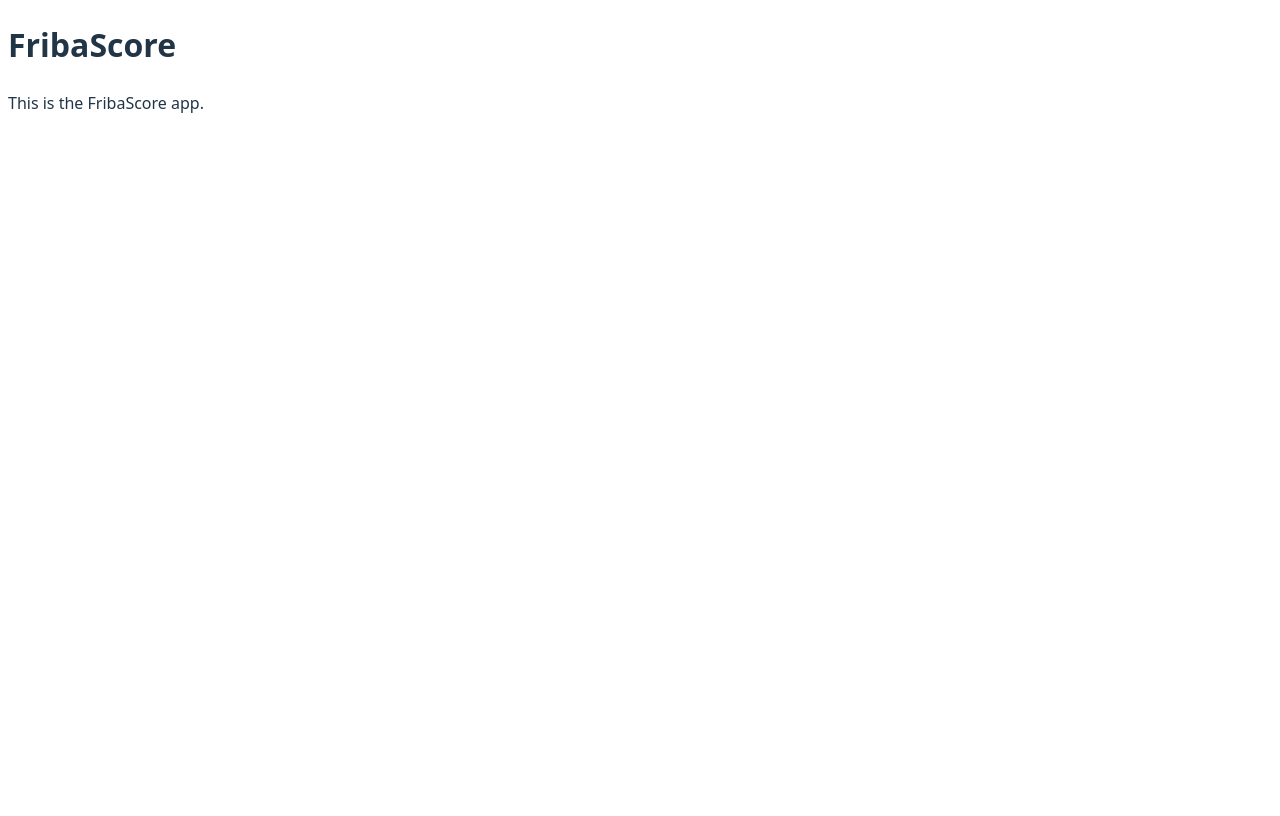
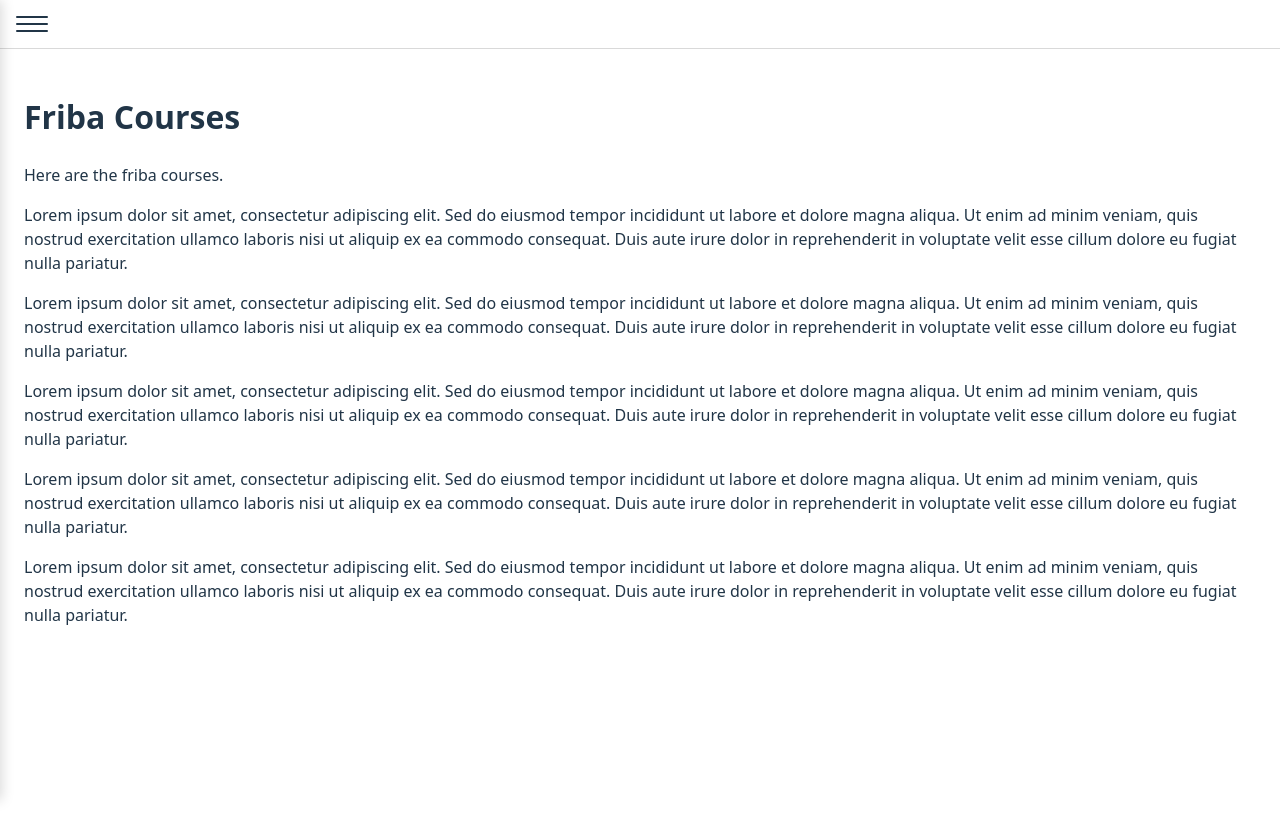
Before and after one commit to hjkuja/fribascore, a React (Vite) app: page /courses in a window 1280 px wide. Built offline with nearby package versions, Linux system fonts and the light colour scheme.

Commit message:
Add navigation menu

```diff
--- a/src/app/App.tsx
+++ b/src/app/App.tsx
@@ -1,5 +1,5 @@
-import HomePage from '../pages/HomePage.tsx'
+import { AppRoutes } from './AppRoutes.tsx'
 
 export default function App() {
-  return <HomePage />
+  return <AppRoutes />
 }
--- /dev/null
+++ b/src/app/AppLayout.css
@@ -0,0 +1,134 @@
+.app-layout {
+  min-height: 100vh;
+  display: flex;
+  flex-direction: column;
+}
+
+.app-header {
+  position: fixed;
+  top: 0;
+  left: 0;
+  right: 0;
+  height: 3rem;
+  display: flex;
+  align-items: center;
+  padding: 0 1rem;
+  background-color: #242424;
+  z-index: 100;
+  border-bottom: 1px solid rgba(128, 128, 128, 0.3);
+}
+
+.hamburger {
+  display: flex;
+  flex-direction: column;
+  justify-content: center;
+  gap: 5px;
+  width: 2rem;
+  height: 2rem;
+  padding: 0;
+  border: none;
+  background: transparent;
+  cursor: pointer;
+  color: inherit;
+}
+
+.hamburger:hover {
+  opacity: 0.85;
+}
+
+.hamburger-line {
+  display: block;
+  width: 100%;
+  height: 2px;
+  background-color: currentColor;
+  border-radius: 1px;
+}
+
+.menu-overlay {
+  position: fixed;
+  inset: 0;
+  background: rgba(0, 0, 0, 0.4);
+  z-index: 200;
+  opacity: 0;
+  visibility: hidden;
+  transition: opacity 0.2s ease, visibility 0.2s ease;
+}
+
+.menu-overlay--open {
+  opacity: 1;
+  visibility: visible;
+}
+
+.side-menu {
+  position: fixed;
+  top: 0;
+  left: 0;
+  bottom: 0;
+  width: 16rem;
+  max-width: 85vw;
+  background-color: #242424;
+  z-index: 201;
+  transform: translateX(-100%);
+  transition: transform 0.25s ease;
+  box-shadow: 2px 0 12px rgba(0, 0, 0, 0.15);
+  display: flex;
+  flex-direction: column;
+  padding: 3rem 0 1rem;
+}
+
+.side-menu--open {
+  transform: translateX(0);
+}
+
+.side-menu__close {
+  position: absolute;
+  top: 0.75rem;
+  right: 0.75rem;
+  width: 2rem;
+  height: 2rem;
+  padding: 0;
+  border: none;
+  background: transparent;
+  font-size: 1.5rem;
+  line-height: 1;
+  cursor: pointer;
+  color: inherit;
+}
+
+.side-menu__close:hover {
+  opacity: 0.85;
+}
+
+.side-menu__list {
+  list-style: none;
+  margin: 0;
+  padding: 0;
+}
+
+.side-menu__link {
+  display: block;
+  padding: 0.75rem 1.25rem;
+  color: inherit;
+  text-decoration: none;
+  font-weight: 500;
+}
+
+.side-menu__link:hover {
+  background: rgba(128, 128, 128, 0.15);
+}
+
+.app-main {
+  flex: 1;
+  margin-top: 3rem;
+  padding: 1rem;
+}
+
+@media (prefers-color-scheme: light) {
+  .app-header {
+    background-color: #ffffff;
+  }
+
+  .side-menu {
+    background-color: #ffffff;
+  }
+}
--- /dev/null
+++ b/src/app/AppLayout.tsx
@@ -0,0 +1,60 @@
+import { useState } from "react";
+import { Link, Outlet } from "react-router-dom";
+import "./AppLayout.css";
+
+const navItems = [
+  { to: "/", label: "Home" },
+  { to: "/courses", label: "Courses" },
+];
+
+export function AppLayout() {
+  const [menuOpen, setMenuOpen] = useState(false);
+
+  const closeMenu = () => setMenuOpen(false);
+
+  return (
+    <div className="app-layout">
+      <header className="app-header">
+        <button
+          type="button"
+          className="hamburger"
+          onClick={() => setMenuOpen(true)}
+          aria-label="Open menu"
+        >
+          <span className="hamburger-line" />
+          <span className="hamburger-line" />
+          <span className="hamburger-line" />
+        </button>
+      </header>
+
+      <div
+        className={`menu-overlay ${menuOpen ? "menu-overlay--open" : ""}`}
+        onClick={closeMenu}
+      />
+
+      <nav className={`side-menu ${menuOpen ? "side-menu--open" : ""}`}>
+        <button
+          type="button"
+          className="side-menu__close"
+          onClick={closeMenu}
+          aria-label="Close menu"
+        >
+          ×
+        </button>
+        <ul className="side-menu__list">
+          {navItems.map(({ to, label }) => (
+            <li key={to}>
+              <Link to={to} className="side-menu__link" onClick={closeMenu}>
+                {label}
+              </Link>
+            </li>
+          ))}
+        </ul>
+      </nav>
+
+      <main className="app-main">
+        <Outlet />
+      </main>
+    </div>
+  );
+}
--- a/src/app/AppRoutes.tsx
+++ b/src/app/AppRoutes.tsx
@@ -1,10 +1,16 @@
 import { Routes, Route } from "react-router-dom";
+import { AppLayout } from "./AppLayout";
 import HomePage from "../pages/HomePage";
+import Courses from "../pages/Courses";
 
 export function AppRoutes() {
   return (
     <Routes>
-      <Route path="/" element={<HomePage />} />
+      <Route element={<AppLayout />}>
+        <Route path="/" element={<HomePage />} />
+        <Route path="/courses" element={<Courses />} />
+        {/* TODO: <Route path="*" element={<NotFound />} /> */}
+      </Route>
     </Routes>
   );
 }
--- a/src/pages/Courses.tsx
+++ b/src/pages/Courses.tsx
@@ -7,6 +7,32 @@ export default function Courses() {
             <p>
                 Here are the friba courses.
             </p>
+
+            <p>
+                Lorem ipsum dolor sit amet, consectetur adipiscing elit. Sed do eiusmod tempor incididunt ut labore et dolore magna aliqua.
+                Ut enim ad minim veniam, quis nostrud exercitation ullamco laboris nisi ut aliquip ex ea commodo consequat.
+                Duis aute irure dolor in reprehenderit in voluptate velit esse cillum dolore eu fugiat nulla pariatur.
+            </p>
+            <p>
+                Lorem ipsum dolor sit amet, consectetur adipiscing elit. Sed do eiusmod tempor incididunt ut labore et dolore magna aliqua.
+                Ut enim ad minim veniam, quis nostrud exercitation ullamco laboris nisi ut aliquip ex ea commodo consequat.
+                Duis aute irure dolor in reprehenderit in voluptate velit esse cillum dolore eu fugiat nulla pariatur.
+            </p>
+            <p>
+                Lorem ipsum dolor sit amet, consectetur adipiscing elit. Sed do eiusmod tempor incididunt ut labore et dolore magna aliqua.
+                Ut enim ad minim veniam, quis nostrud exercitation ullamco laboris nisi ut aliquip ex ea commodo consequat.
+                Duis aute irure dolor in reprehenderit in voluptate velit esse cillum dolore eu fugiat nulla pariatur.
+            </p>
+            <p>
+                Lorem ipsum dolor sit amet, consectetur adipiscing elit. Sed do eiusmod tempor incididunt ut labore et dolore magna aliqua.
+                Ut enim ad minim veniam, quis nostrud exercitation ullamco laboris nisi ut aliquip ex ea commodo consequat.
+                Duis aute irure dolor in reprehenderit in voluptate velit esse cillum dolore eu fugiat nulla pariatur.
+            </p>
+            <p>
+                Lorem ipsum dolor sit amet, consectetur adipiscing elit. Sed do eiusmod tempor incididunt ut labore et dolore magna aliqua.
+                Ut enim ad minim veniam, quis nostrud exercitation ullamco laboris nisi ut aliquip ex ea commodo consequat.
+                Duis aute irure dolor in reprehenderit in voluptate velit esse cillum dolore eu fugiat nulla pariatur.
+            </p>
         </div>
     );
 }
```
